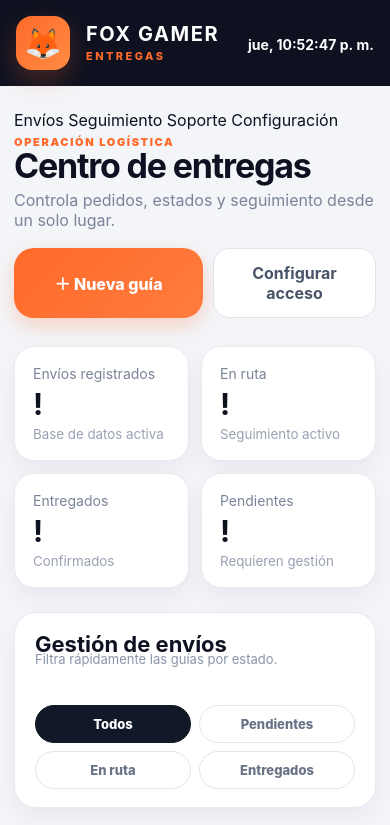
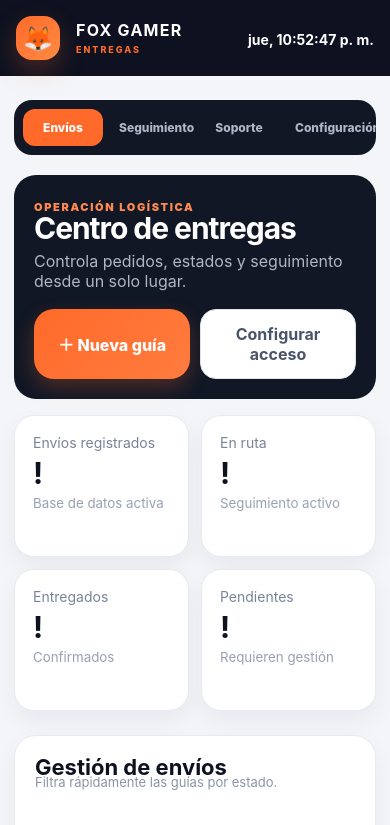
Before and after one commit to andresgrfelipe-ops/foxgamer-entregas, a website: page admin.html in a window 390 px wide. Shown: the top 825 px of the page. Drawn offline with Linux system fonts and the light colour scheme; no server answers.

Commit message:
Differentiate preferred admin panel on mobile

```diff
--- a/styles.css
+++ b/styles.css
@@ -204,3 +204,40 @@ footer{display:flex;justify-content:space-between;gap:20px;padding:24px clamp(24
   .guide-row .row-actions{justify-content:flex-end}
   .guide-topline{align-items:flex-start}
 }
+
+.mobile-admin-nav{display:none}
+@media(max-width:1100px){
+  .mobile-admin-nav{
+    display:grid;
+    grid-template-columns:repeat(4,minmax(0,1fr));
+    gap:8px;
+    margin:0 0 20px;
+    padding:9px;
+    background:#111725;
+    border-radius:18px;
+    overflow-x:auto;
+  }
+  .mobile-nav-item{
+    text-align:center;
+    color:#aeb6c7;
+    font-size:12px;
+    font-weight:800;
+    padding:11px 8px;
+    border-radius:12px;
+    white-space:nowrap;
+  }
+  .mobile-nav-item.active{background:#ff6a2a;color:#fff}
+}
+@media(max-width:560px){
+  .admin-header-pro .brand-mark{width:44px;height:44px;font-size:24px}
+  .admin-header-pro .brand-copy strong{font-size:16px}
+  .admin-header-pro .brand-copy small{font-size:9px}
+  .admin-title{background:#111725;color:#fff;padding:20px;border-radius:22px;margin-bottom:16px}
+  .admin-title h1{color:#fff;font-size:30px}
+  .admin-title p{color:#aeb6c7}
+  .admin-kicker{color:#ff8a50}
+  .admin-title-actions{display:grid;grid-template-columns:1fr 1fr}
+  .admin-title-actions .primary-btn,.admin-title-actions .secondary-btn{width:100%;padding:14px 10px}
+  .stats-grid{grid-template-columns:1fr 1fr}
+  .stat-card{min-height:142px}
+}
```
